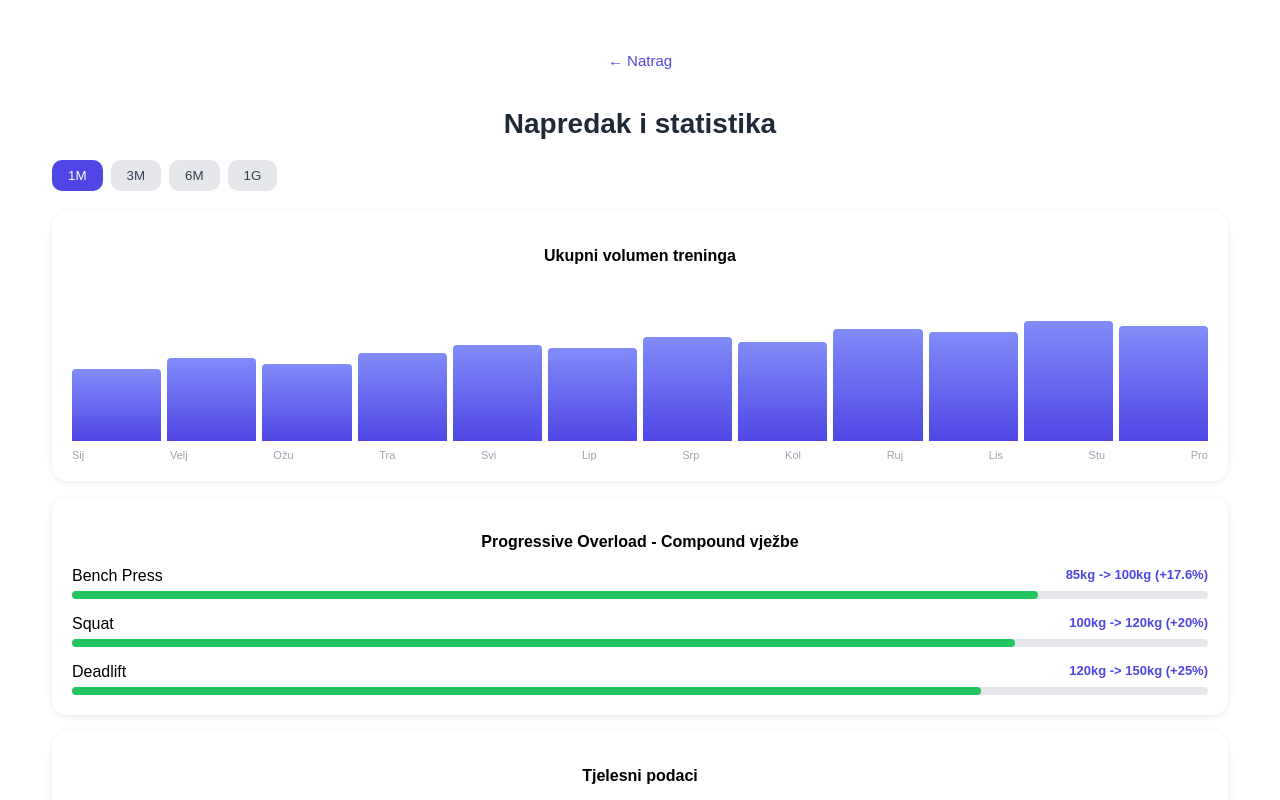
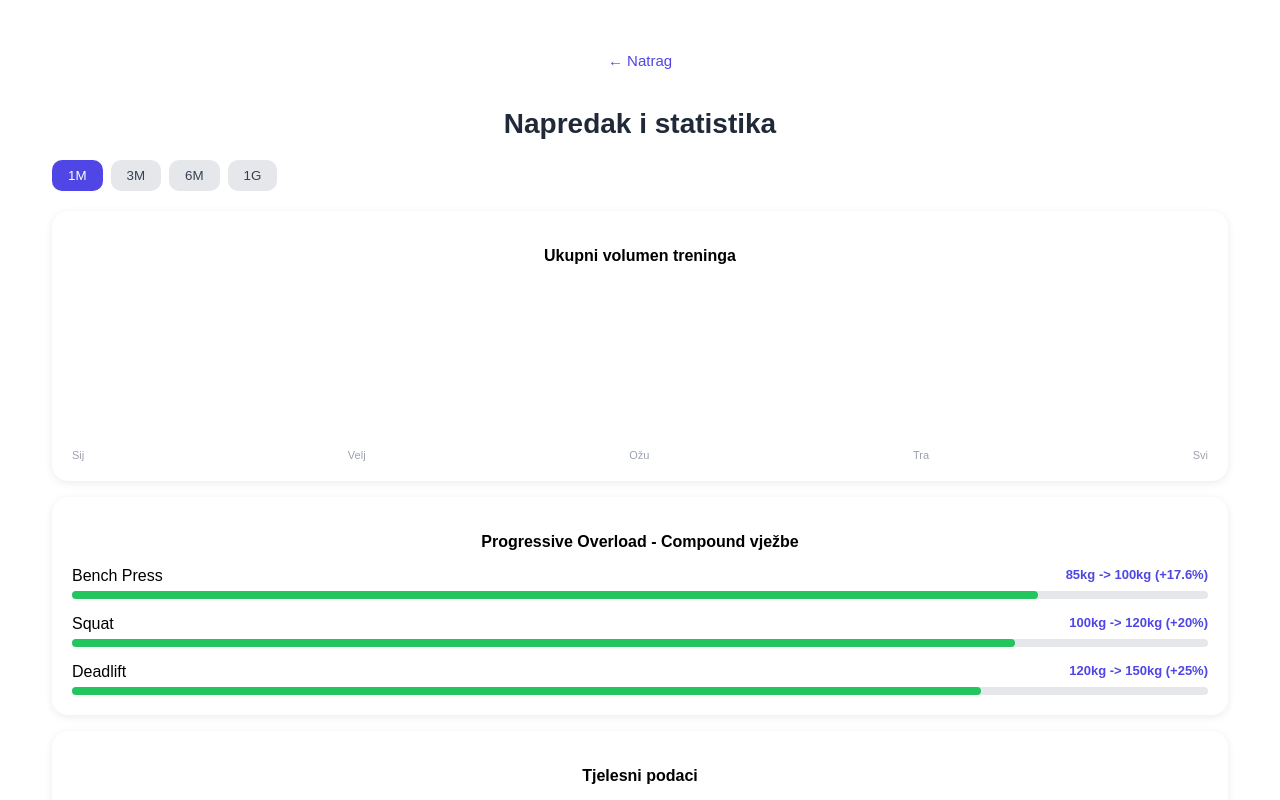
Before and after one commit to brkmika/gymflow, a Vue app in the folder vue-GymFlow/: page /napredak in a window 1280 px wide. Shown: the top 800 px of the page. Built offline with nearby package versions, Linux system fonts and the light colour scheme.

Commit message:
radim na prikazu grafa ukupnog volumena treninga, pokusavam ga dovesti na funkcionalnost koju zelim

```diff
--- a/vue-GymFlow/src/router/index.js
+++ b/vue-GymFlow/src/router/index.js
@@ -5,6 +5,7 @@ import ProgressView from '../views/ProgressView.vue'
 import GoalsView from '../views/GoalsView.vue'
 import PlanView from '../views/PlanView.vue'
 import WorkoutDetailView from '../views/WorkoutDetailView.vue'
+import HistoryView from '@/views/HistoryView.vue'
 
 
 
@@ -15,7 +16,7 @@ const routes = [
     { path: '/plan-treninga', component: PlanView},
     { path: '/logiraj-trening', component: HomeView},
     { path: '/napredak', component: ProgressView},
-    { path: '/dnevnik', component: HomeView},
+    { path: '/dnevnik', component: HistoryView},
     { path: '/trening', component: WorkoutDetailView},
 ]
 
--- a/vue-GymFlow/src/stores/historyStore.js
+++ b/vue-GymFlow/src/stores/historyStore.js
@@ -46,5 +46,66 @@ export const useHistoryStore = defineStore('history', () => {
 
     // nadodat progressive overload algoritam ali to cu kasnije
 
-    return { workoutHistory, saveWorkout, getCurrentWeekWorkouts, getAllWorkouts}
+    // ovo racuna ukupni volumen (suma weight x reps) za jedan trening
+    const calculateWorkoutVolume = (workout) => {
+        let total = 0;
+        for (let i = 0; i < workout.exercises.length; i++){
+            const exercise = workout.exercises[i]
+
+            for(let j = 0; j < exercise.sets.length; j++){
+                const set = exercise.sets[j]
+
+                if(set.weight && set.reps) {
+                    total = total + (Number(set.weight) * Number(set.reps))
+                }
+            }
+        }
+        return total
+    }
+
+    // vraca volumen po danu za graf
+    const getVolumeHistory = () => {
+        return workoutHistory.value.map(w => ({
+            date: w.date,
+            volume: calculateWorkoutVolume(w)
+        }))
+    }
+
+    //vraca volumen grupiran po mjesecima za zadnjih N mjeseci
+    const getMonthlyVolume = (numMonths) => {
+  const monthNames = ['Sij', 'Velj', 'Ožu', 'Tra', 'Svi', 'Lip', 'Srp', 'Kol', 'Ruj', 'Lis', 'Stu', 'Pro']
+
+  const today = new Date()
+  const months = []
+
+  // pripremi prazne mjesece od najstarijeg do najnovijeg
+  for (let i = numMonths - 1; i >= 0; i--) {
+    const d = new Date(today.getFullYear(), today.getMonth() - i, 1)
+    months.push({
+      label: monthNames[d.getMonth()],
+      year: d.getFullYear(),
+      month: d.getMonth(),
+      volume: 0
+    })
+  }
+
+  // prolazimo kroz sve mjesece i dodajemo volumen u odgovarajuci mjesec
+  for (let i = 0; i < workoutHistory.value.length; i++) {
+    const workout = workoutHistory.value[i]
+    const parts = workout.date.split('.')
+    const workoutDay = Number(parts[0])
+    const workoutMonth = Number(parts[1]) - 1
+    const workoutYear = Number(parts[2])
+
+    for (let j = 0; j < months.length; j++) {
+      if (months[j].month === workoutMonth && months[j].year === workoutYear) {
+        months[j].volume += calculateWorkoutVolume(workout)
+      }
+    }
+  }
+
+  return months
+}
+
+    return { workoutHistory, saveWorkout, getCurrentWeekWorkouts, getAllWorkouts, getVolumeHistory, getMonthlyVolume}
 })
--- a/vue-GymFlow/src/views/ProfileView.vue
+++ b/vue-GymFlow/src/views/ProfileView.vue
@@ -145,7 +145,7 @@ const spremiPromjene = () => {
     font-size: 15px;
     cursor: pointer;
     margin-bottom: 16px;
-    paddinog: 0;
+    padding: 0;
 }
 
 .save-btn {
--- a/vue-GymFlow/src/views/ProgressView.vue
+++ b/vue-GymFlow/src/views/ProgressView.vue
@@ -2,9 +2,11 @@
 import { useRouter } from 'vue-router';
 import { ref, computed } from 'vue';
 import { useUserStore } from '../stores/userStore'
+import { useHistoryStore } from '../stores/historyStore'
 
 const router = useRouter();
 const userStore = useUserStore()
+const historyStore = useHistoryStore()
 
 const periods = ['1M', '3M', '6M', '1G'];
 const selectedPeriod = ref('1M');
@@ -39,6 +41,22 @@ const bmiStatus = computed(() => {
     return 'Pretilost'
 })
 
+const volumeData = computed (() => {
+  return historyStore.getVolumeHistory()
+})
+
+//ovo ce pretvarat volumen u postotak visine bara (znaci maximum od 100%)
+const chartBarsReal = computed(() => {
+  const months = historyStore.getMonthlyVolume(5)
+  const maxVolume = Math.max(...months.map(m => m.volume), 1)
+
+  const bars = []
+  for (let i = 0; i < months.length; i++) {
+    const percent = (months[i].volume / maxVolume) * 100
+    bars.push({ height: percent, label: months[i].label })
+  }
+  return bars
+})
 </script>
 
 <template>
@@ -58,15 +76,16 @@ const bmiStatus = computed(() => {
 
 <div class="chart-card">
   <h3>Ukupni volumen treninga</h3>
-      <div class="bar-chart">
-        <div v-for="(bar, idx) in chartBars" :key="idx" class="bar-wrapper">
+  <div class="bar-chart" v-if="chartBarsReal.length > 0">
+    <div v-for="(bar, idx) in chartBarsReal" :key="idx" class="bar-wrapper">
       <div class="bar" :style="{ height: bar.height + '%' }"></div>
     </div>
   </div>
-      <div class="chart-labels">
-        <span v-for="label in chartLabels" :key="label">{{ label }}</span>
+  <p class="empty-chart" v-else>Nema podataka za prikaz. Odradi prvi trening!</p>
+
+  <div class="chart-labels" v-if="chartBarsReal.length > 0">
+  <span v-for="(bar, idx) in chartBarsReal" :key="idx">{{ bar.label }}</span>
 </div>
-      <!-- treba spojiti sa stvarnim podacima iz historyStore -->
 </div>
 
     <div class="overload-card">
```
Lines whose indentation alone changed are shown as unchanged.
